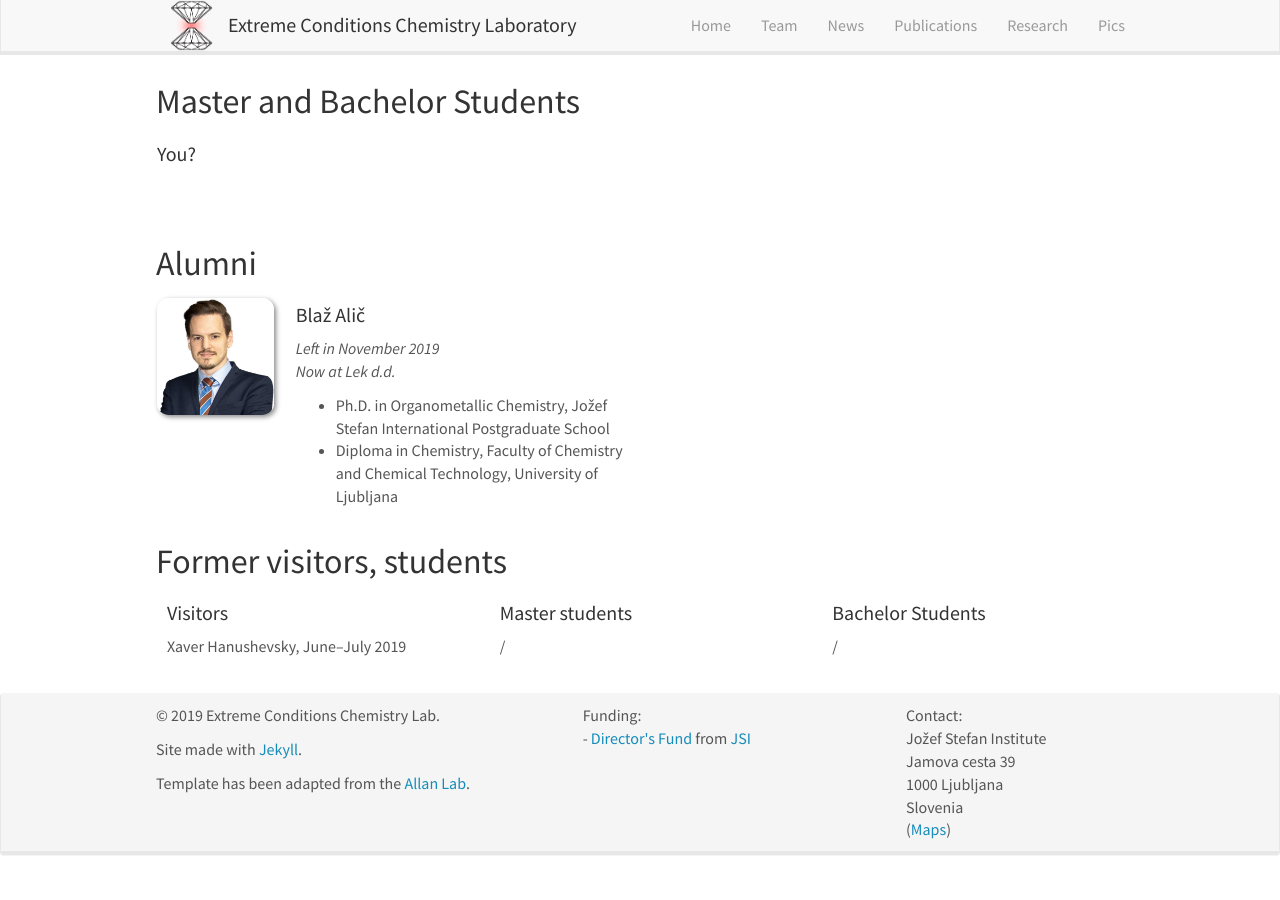
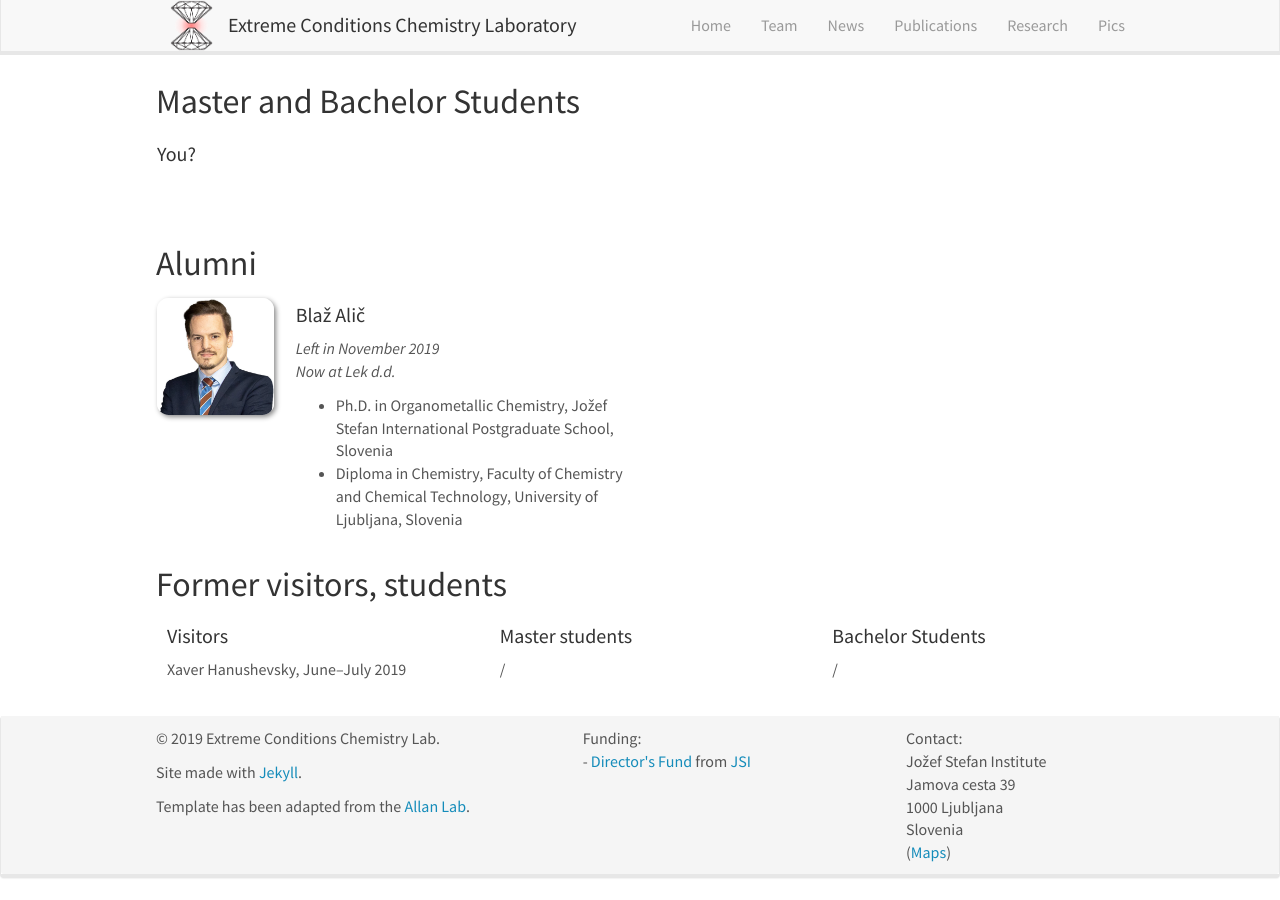
Before and after one commit to eccl-jsi/eccl-jsi.github.io, a Jekyll site: the page built from _pages/team.md, in a window 1280 px wide and 900 px high, scrolled down 920 px. Built offline with Jekyll 4.4.1, drawn with Linux system fonts in a browser that asks for light colours; nearby versions of some CDN libraries; before the commit the page ends 1797 px from its top, so only the background shows below that.

Commit message:
Update alumni_members.yml

```diff
--- a/_data/alumni_members.yml
+++ b/_data/alumni_members.yml
@@ -4,7 +4,7 @@
   info: Now at Lek d.d.
   email: blaz.alic@gmail.com
   number_educ: 2
-  education1: Ph.D. in Organometallic Chemistry, Jožef Stefan International Postgraduate School
-  education2: Diploma in Chemistry, Faculty of Chemistry and Chemical Technology, University of Ljubljana
+  education1: Ph.D. in Organometallic Chemistry, Jožef Stefan International Postgraduate School, Slovenia
+  education2: Diploma in Chemistry, Faculty of Chemistry and Chemical Technology, University of Ljubljana, Slovenia
   education3:
   education4:
```
